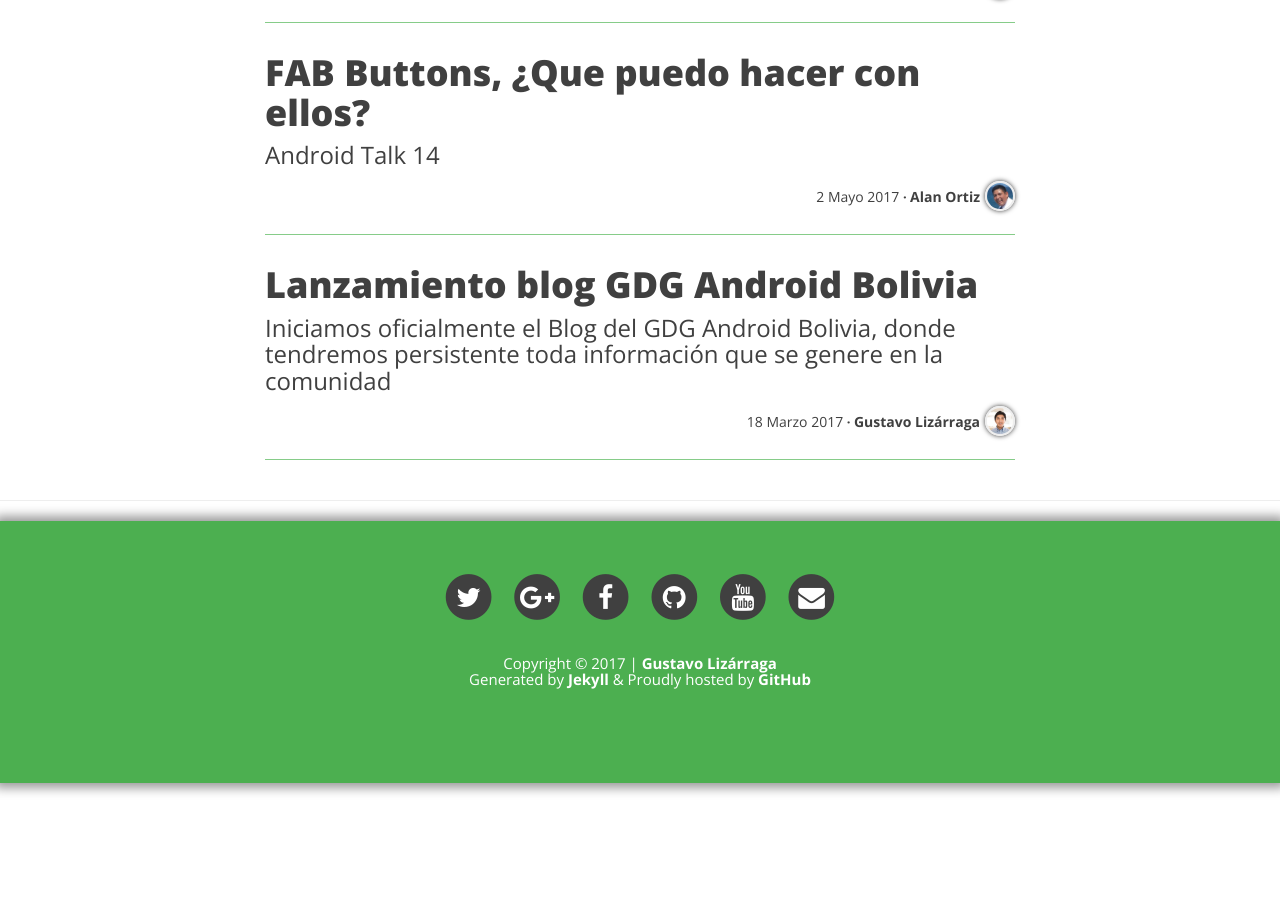
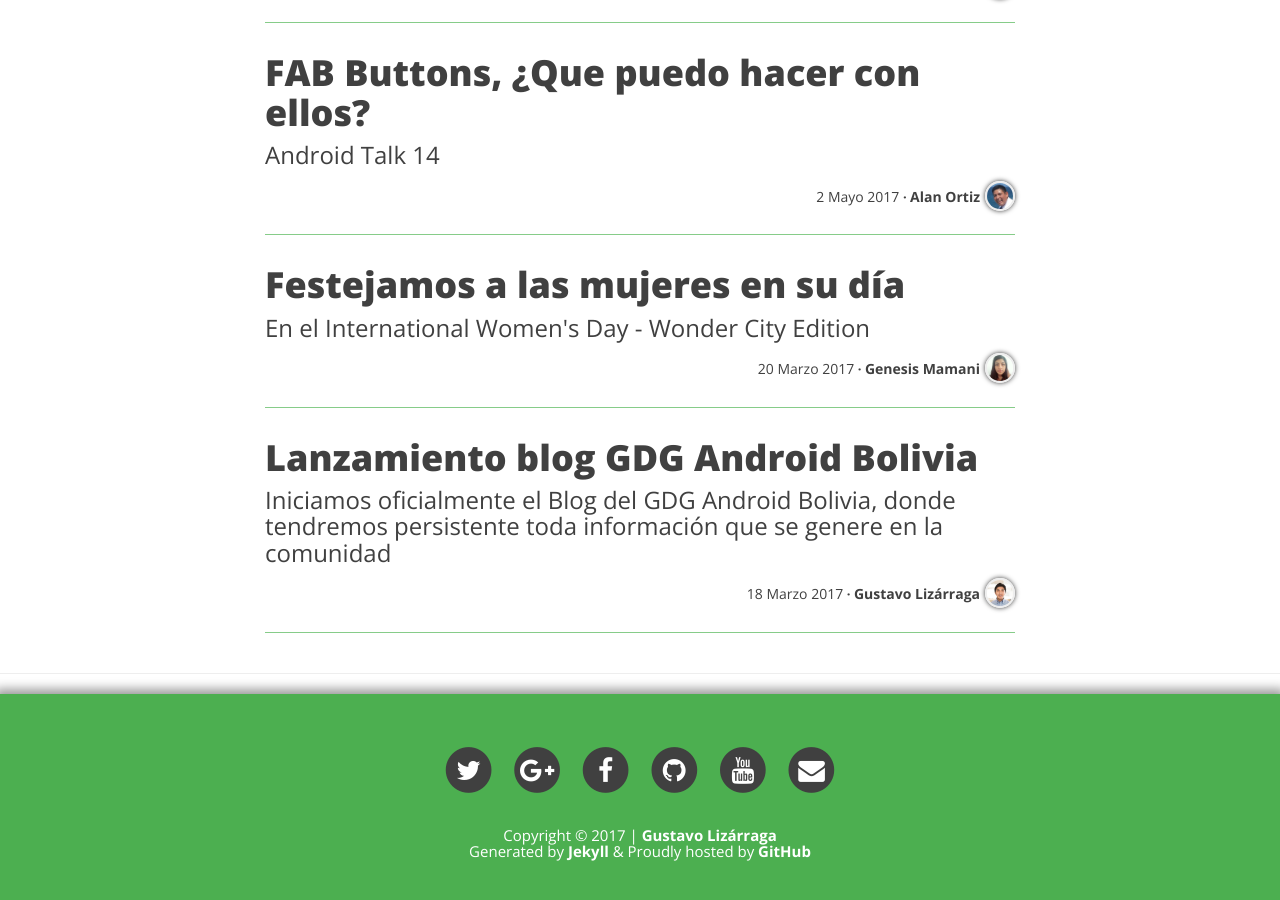
Before and after one commit to GDGAndroidBolivia/gdgandroidbolivia.github.io, a Jekyll site: the page built from index.html, in a window 1280 px wide and 900 px high, scrolled down 786 px. Built offline with Jekyll 4.4.1, drawn with Linux system fonts in a browser that asks for light colours; nearby versions of some CDN libraries; the list of posts is cut into pages by our own code; a file with an impossible date is left out.

Commit message:
Cambio fecha post

```diff
--- a/_posts/2017-03-17-iwd-17.markdown
+++ b/_posts/2017-03-17-iwd-17.markdown
@@ -3,7 +3,7 @@ published: true
 layout: post
 comments: true
 header-img: /img/post/post_02_head.JPG
-date: {}
+date: 2017-03-20T01:00:00.000Z
 title: Festejamos a las mujeres en su día
 description: En el International Women's Day - Wonder City Edition
 author: Genesis Mamani
```
